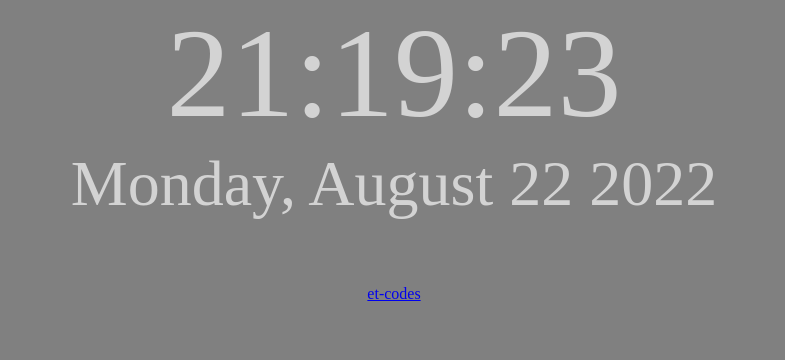
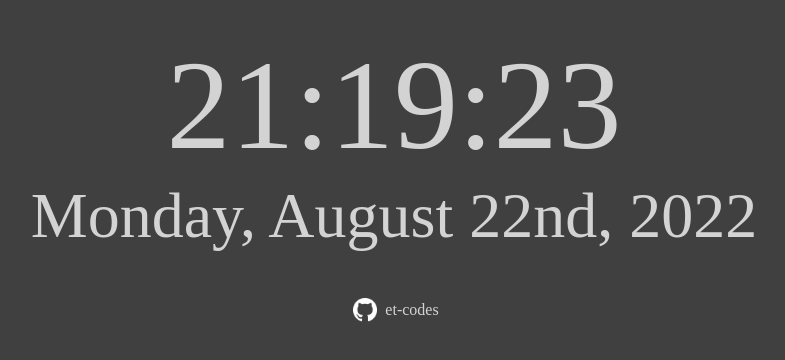
Before and after one commit to et-codes/clock, a plain HTML site: page index.html in a window 1280 px wide. Shown: the whole page, without its empty margins (246-1031 px from the left). Drawn offline with Linux system fonts and the light colour scheme.

Commit message:
Add ordinal suffix to day of month.

```diff
--- a/app.js
+++ b/app.js
@@ -8,6 +8,21 @@ const getTime = () => {
   ].join(':');
 
   return timeString;
+};
+
+const ordinalDate = (date) => {
+  const j = date % 10
+  const k = date % 100;
+  if (j == 1 && k != 11) {
+    return date + 'st';
+  }
+  if (j == 2 && k != 12) {
+    return date + 'nd';
+  }
+  if (j == 3 && k != 13) {
+    return date + 'rd';
+  }
+  return date + 'th';
 };
 
 const getDate = () => {
@@ -23,12 +38,9 @@ const getDate = () => {
   const dateString = [
     day[date.getDay()] + ',',
     month[date.getMonth()],
-    date.getDate(),
+    ordinalDate(date.getDate()) + ',',
     date.getFullYear()
   ].join(' ');
-
-  // The following technically meets the rules.  Allowed?
-  // const dateString = new Intl.DateTimeFormat('en-US', { dateStyle: 'full' }).format(date);
 
   return dateString;
 };
--- a/index.html
+++ b/index.html
@@ -12,7 +12,10 @@
     <div id="time"></div>
     <div id="date"></div>
     <footer>
-      <a href="https://github.com/et-codes/clock">et-codes</a>
+      <a href="https://github.com/et-codes/clock">
+        <img src="./GitHub-Mark-Light-32px.png" alt="GitHub logo" />
+      </a>
+      <p>et-codes</p>
     </footer>
   </body>
 </html>
--- a/style.css
+++ b/style.css
@@ -1,7 +1,8 @@
 body {
-  background: gray;
+  background: rgb(64, 64, 64);
   color: lightgray;
   margin: auto;
+  padding: 32px;
   text-align: center;
 }
 
@@ -14,9 +15,21 @@ body {
 }
 
 footer {
-  margin-top: 64px;
+  align-items: center;
+  display: flex;
+  gap: 4px;
+  justify-content: center;
+  margin-top: 32px;
 }
 
-a:hover {
-  font-weight: bold;
+img {
+  scale: 0.75;
+  transform: rotate(-360deg);
+  transition: transform 0.5s;
+  vertical-align: middle;
 }
+
+img:hover {
+  transform: rotate(360deg);
+  transition: transform 0.5s;
+}
```
Also changed, not shown: GitHub-Mark-Light-32px.png (added).
